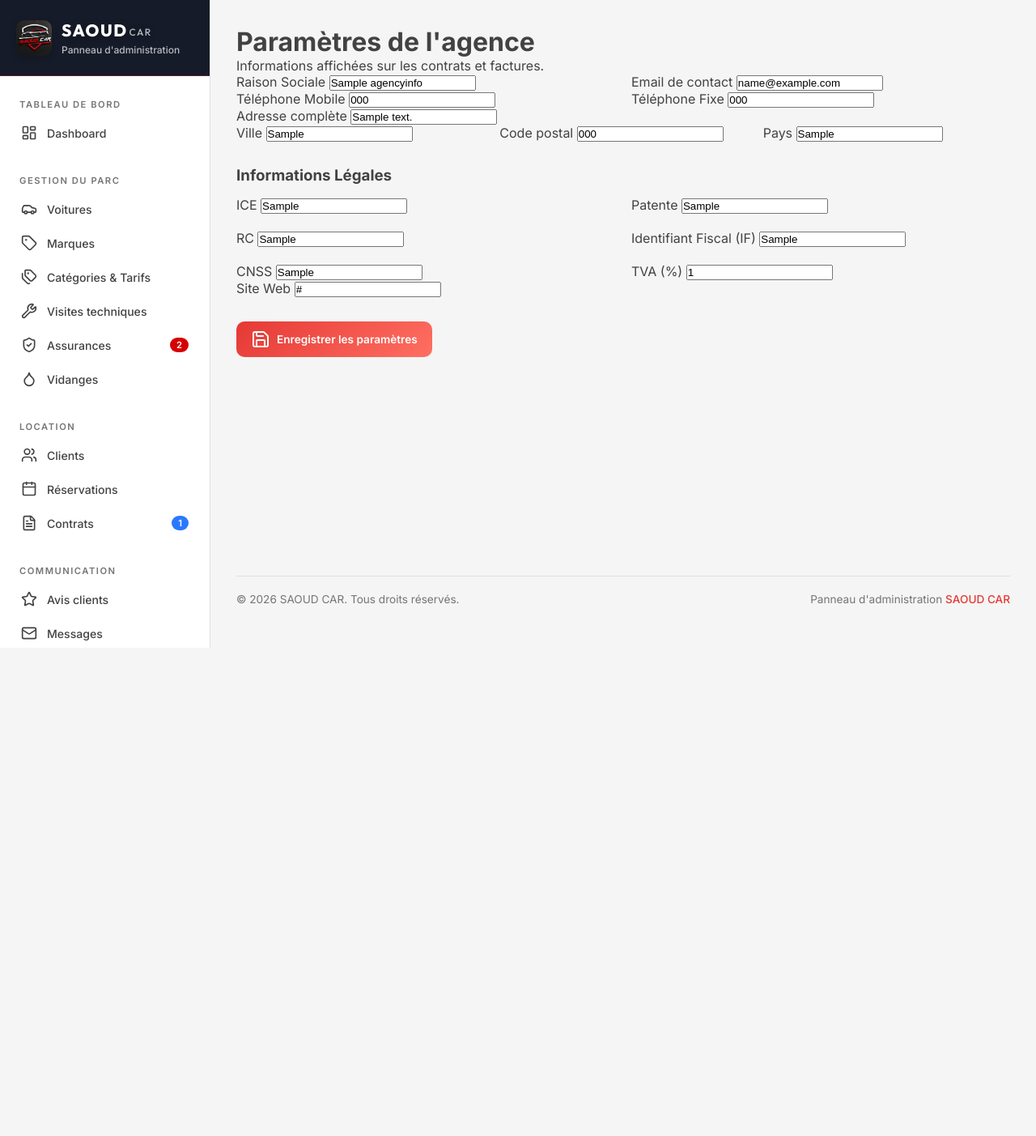
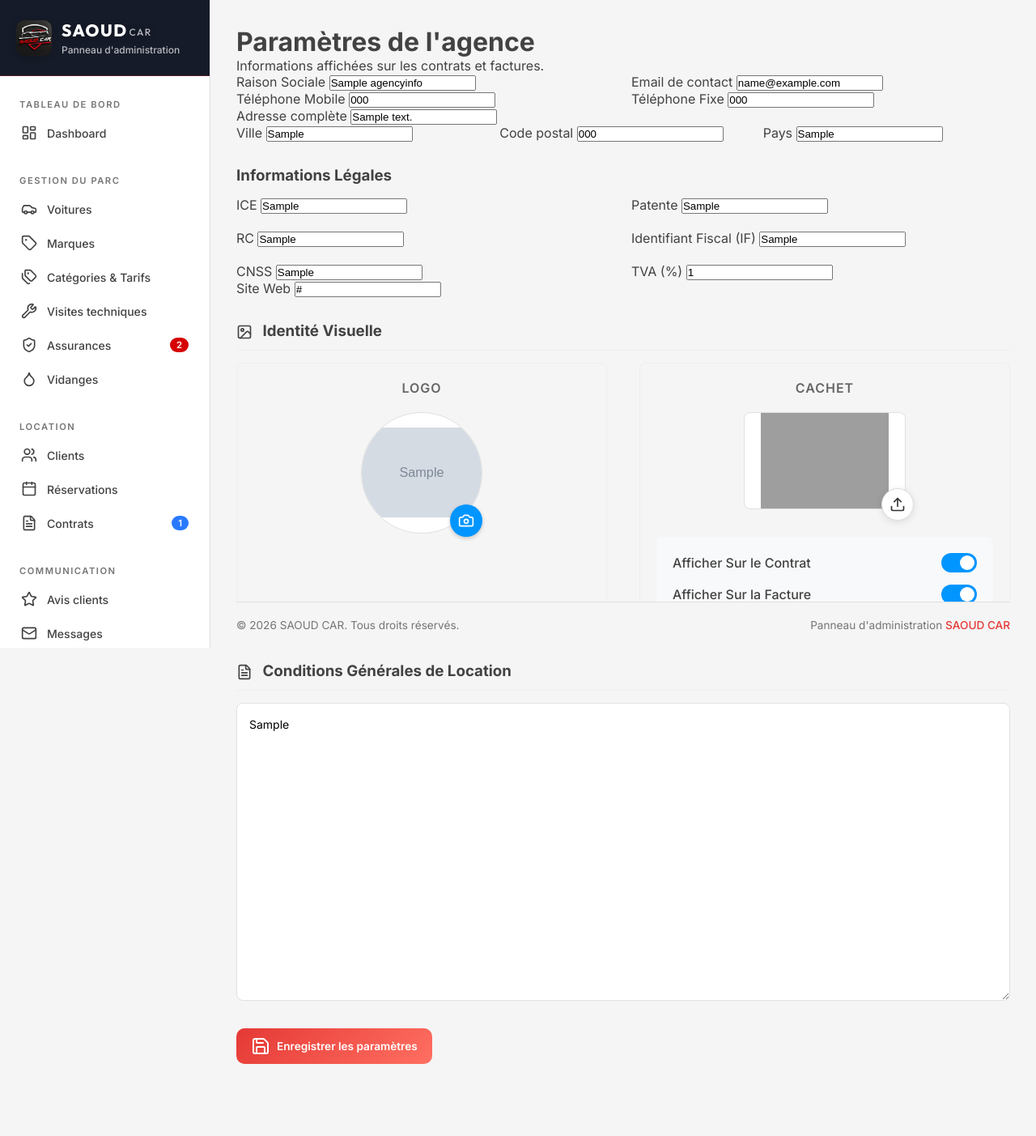
Before and after one commit to HatimZahiri1/saoud-car, a Django app: page /admin/parametres/ in a window 1280 px wide. Shown: the whole page at 81% size. Before the commit the page ends 800 px from the top, so only its background shows below. Run offline with Django 5.2, Linux system fonts and the light colour scheme; data comes from the database, SQL or seed files in the repository; tables that the repository leaves empty hold one stand-in row (values such as "Sample post"); grey boxes marked "Sample" are stand-in pictures; grey boxes are pictures that could not be loaded.

Commit message:
Add visual identity fields to AgencyInfo (logo, stamp, conditions)

```diff
--- a/core/models.py
+++ b/core/models.py
@@ -344,6 +344,84 @@ class ContactMessage(models.Model):
 # ============================================
 #  MODÈLE PARAMÈTRES AGENCE
 # ============================================
+
+DEFAULT_CONDITIONS = """Article 1 – État du véhicule
+Le véhicule est remis au locataire en parfait état de marche.
+Le locataire doit vérifier immédiatement l’état du véhicule ainsi que les accessoires fournis (roue de secours, outils, etc.).
+Le véhicule doit être restitué dans le même état que celui constaté lors de la remise.
+
+Le locataire doit :
+Ne faire aucune modification au véhicule.
+Retourner le véhicule propre.
+Respecter la limite de 200 km par jour, sauf accord contraire.
+S’assurer que le compteur reste lisible et intact.
+Tout dommage non signalé lors du retour sera à la charge du locataire.
+
+Article 2 – Utilisation du véhicule
+La location est personnelle et non transmissible.
+Le locataire s’engage à :
+Utiliser le véhicule uniquement pour ses besoins personnels.
+Respecter le code de la route.
+Ne permettre la conduite qu’aux conducteurs autorisés et mentionnés au contrat.
+Il est strictement interdit de :
+Transporter des marchandises contre rémunération.
+Utiliser le véhicule pour des courses, rallyes ou compétitions.
+Transporter des objets dangereux.
+Utiliser le véhicule pour pousser un autre véhicule.
+Faire du remorquage.
+Toute utilisation contraire engage la responsabilité totale du locataire.
+
+Article 3 – Carburant et lubrifiants
+Le carburant est entièrement à la charge du locataire.
+Le locataire doit contrôler régulièrement :
+Les niveaux d’huile
+Le liquide de frein
+Le liquide de refroidissement
+Les frais de graissage et d’entretien courant sont à la charge du locataire.
+Il devra fournir des factures justifiant les opérations effectuées (avec indication du kilométrage).
+
+Article 4 – Entretien et réparations
+Les réparations dues à l’usure normale sont à la charge du loueur.
+Les réparations dues à une mauvaise utilisation, un accident ou une négligence sont à la charge du locataire.
+Le locataire ne peut effectuer aucune réparation sans autorisation préalable du loueur, sauf en cas d’urgence.
+Toute immobilisation du véhicule causée par une mauvaise utilisation entraîne une indemnité.
+
+Article 5 – Assurance et accident
+L’assurance couvre :
+Les dommages causés au véhicule conformément au contrat.
+La responsabilité civile obligatoire.
+Le locataire reste responsable :
+Des dommages résultant d’une mauvaise utilisation.
+Des vols causés par négligence (véhicule non fermé, clés laissées à l’intérieur).
+Des objets personnels transportés.
+En cas d’accident :
+Le locataire doit informer immédiatement la société.
+Remplir un constat amiable.
+Fournir les coordonnées des témoins éventuels.
+
+Article 6 – Règlement – Prépaiement – Prolongation
+Le prépaiement sert uniquement à réserver la location.
+Toute prolongation doit être validée et réglée auprès de la société.
+Les frais supplémentaires (carburant, retards, dommages, jours ajoutés) sont à la charge du locataire.
+La société se réserve le droit de récupérer le véhicule à tout moment en cas de non-respect du contrat.
+
+Article 7 – Documents du véhicule
+Le locataire doit restituer :
+La carte grise
+L’assurance
+Les clés
+Les documents du véhicule
+En cas de perte, les frais de duplicata seront à la charge du locataire.
+
+Article 8 – Responsabilité
+Le locataire est responsable :
+De toute amende ou infraction commise durant la location.
+Des dommages causés au véhicule non couverts par l’assurance.
+De la perte d’objets ou d’accessoires fournis.
+
+Article 9 – Juridiction
+En cas de litige, les tribunaux compétents seront ceux du lieu de signature du contrat."""
+
 class AgencyInfo(models.Model):
     name = models.CharField(max_length=100, default="SAOUD CAR", verbose_name="Raison Sociale")
     email = models.EmailField(default="saoud88000@gmail.com", verbose_name="Email")
@@ -362,6 +440,13 @@ class AgencyInfo(models.Model):
     if_tax = models.CharField(max_length=50, default="40 39 14 74", verbose_name="IF")
     cnss = models.CharField(max_length=50, default="8744080", verbose_name="CNSS")
     tva = models.PositiveIntegerField(default=20, verbose_name="TVA (%)")
+
+    # Identité Visuelle et Contrat
+    conditions_generales = models.TextField(default=DEFAULT_CONDITIONS, verbose_name="Conditions Générales")
+    logo = models.ImageField(upload_to='agency/', blank=True, null=True, verbose_name="Logo")
+    stamp = models.ImageField(upload_to='agency/', blank=True, null=True, verbose_name="Cachet")
+    show_stamp_on_contract = models.BooleanField(default=True, verbose_name="Afficher Sur le Contrat")
+    show_stamp_on_invoice = models.BooleanField(default=True, verbose_name="Afficher Sur la Facture")
 
     class Meta:
         verbose_name = "Informations de l'agence"
--- a/core/templates/core/admin/agency_settings.html
+++ b/core/templates/core/admin/agency_settings.html
@@ -1,5 +1,49 @@
 {% extends 'core/admin/base_admin.html' %}
 {% block title %}Paramètres de l'agence{% endblock %}
+
+{% block extra_head %}
+<style>
+.toggle-switch {
+    position: relative;
+    display: inline-block;
+    width: 44px;
+    height: 24px;
+}
+.toggle-switch input {
+    opacity: 0;
+    width: 0;
+    height: 0;
+}
+.toggle-slider {
+    position: absolute;
+    cursor: pointer;
+    top: 0;
+    left: 0;
+    right: 0;
+    bottom: 0;
+    background-color: #ccc;
+    transition: .4s;
+    border-radius: 24px;
+}
+.toggle-slider:before {
+    position: absolute;
+    content: "";
+    height: 18px;
+    width: 18px;
+    left: 3px;
+    bottom: 3px;
+    background-color: white;
+    transition: .4s;
+    border-radius: 50%;
+}
+input:checked + .toggle-slider {
+    background-color: #0095ff;
+}
+input:checked + .toggle-slider:before {
+    transform: translateX(20px);
+}
+</style>
+{% endblock %}
 
 {% block content %}
 <div class="admin-header">
@@ -10,7 +54,7 @@
 </div>
 
 <div class="admin-card">
-    <form method="POST" class="admin-form">
+    <form method="POST" class="admin-form" enctype="multipart/form-data">
         {% csrf_token %}
 
         <div style="display: grid; grid-template-columns: 1fr 1fr; gap: 20px;">
@@ -89,6 +133,68 @@
             <input type="text" name="website" value="{{ agency.website }}">
         </div>
 
+        <h3 style="margin: 30px 0 15px 0; border-bottom: 1px solid #eee; padding-bottom: 10px;">
+            <i data-lucide="image" style="width: 20px; vertical-align: middle; margin-right: 8px;"></i> Identité Visuelle
+        </h3>
+
+        <div style="display: flex; gap: 40px; flex-wrap: wrap; margin-bottom: 30px;">
+            <!-- Logo -->
+            <div style="flex: 1; text-align: center; border: 1px solid #eee; padding: 20px; border-radius: 8px;">
+                <h4 style="color: #666; margin-bottom: 20px; font-weight: 600; letter-spacing: 1px;">LOGO</h4>
+                <div style="position: relative; display: inline-block;">
+                    {% if agency.logo %}
+                        <img src="{{ agency.logo.url }}" alt="Logo" style="width: 150px; height: 150px; object-fit: contain; border-radius: 50%; border: 1px solid #e0e0e0; background: #fff;">
+                    {% else %}
+                        <div style="width: 150px; height: 150px; border-radius: 50%; border: 1px solid #e0e0e0; background: #f9f9f9; display: flex; align-items: center; justify-content: center; color: #999;">Pas de logo</div>
+                    {% endif %}
+                    <label for="id_logo" style="position: absolute; bottom: 0; right: 0; background: #0095ff; color: white; width: 40px; height: 40px; border-radius: 50%; display: flex; align-items: center; justify-content: center; cursor: pointer; box-shadow: 0 2px 5px rgba(0,0,0,0.2);">
+                        <i data-lucide="camera" style="width: 20px;"></i>
+                    </label>
+                    <input type="file" name="logo" id="id_logo" style="display: none;" accept="image/*">
+                </div>
+            </div>
+
+            <!-- Cachet -->
+            <div style="flex: 1; text-align: center; border: 1px solid #eee; padding: 20px; border-radius: 8px;">
+                <h4 style="color: #666; margin-bottom: 20px; font-weight: 600; letter-spacing: 1px;">CACHET</h4>
+                <div style="position: relative; display: inline-block;">
+                    {% if agency.stamp %}
+                        <img src="{{ agency.stamp.url }}" alt="Cachet" style="width: 200px; height: 120px; object-fit: contain; border: 1px solid #e0e0e0; border-radius: 8px; background: #fff;">
+                    {% else %}
+                        <div style="width: 200px; height: 120px; border: 1px solid #e0e0e0; border-radius: 8px; background: #f9f9f9; display: flex; align-items: center; justify-content: center; color: #999;">Pas de cachet</div>
+                    {% endif %}
+                    <label for="id_stamp" style="position: absolute; bottom: -10px; right: -10px; background: #fff; color: #333; width: 40px; height: 40px; border-radius: 50%; display: flex; align-items: center; justify-content: center; cursor: pointer; box-shadow: 0 2px 10px rgba(0,0,0,0.1); border: 1px solid #ddd;">
+                        <i data-lucide="upload" style="width: 20px;"></i>
+                    </label>
+                    <input type="file" name="stamp" id="id_stamp" style="display: none;" accept="image/*">
+                </div>
+
+                <div style="margin-top: 30px; background: #f8f9fa; padding: 20px; border-radius: 8px; text-align: left;">
+                    <div style="display: flex; align-items: center; justify-content: space-between; margin-bottom: 15px;">
+                        <span style="font-weight: 500;">Afficher Sur le Contrat</span>
+                        <label class="toggle-switch">
+                            <input type="checkbox" name="show_stamp_on_contract" {% if agency.show_stamp_on_contract %}checked{% endif %}>
+                            <span class="toggle-slider"></span>
+                        </label>
+                    </div>
+                    <div style="display: flex; align-items: center; justify-content: space-between;">
+                        <span style="font-weight: 500;">Afficher Sur la Facture</span>
+                        <label class="toggle-switch">
+                            <input type="checkbox" name="show_stamp_on_invoice" {% if agency.show_stamp_on_invoice %}checked{% endif %}>
+                            <span class="toggle-slider"></span>
+                        </label>
+                    </div>
+                </div>
+            </div>
+        </div>
+
+        <h3 style="margin: 30px 0 15px 0; border-bottom: 1px solid #eee; padding-bottom: 10px;">
+            <i data-lucide="file-text" style="width: 20px; vertical-align: middle; margin-right: 8px;"></i> Conditions Générales de Location
+        </h3>
+        <div class="form-group">
+            <textarea name="conditions_generales" rows="15" style="width: 100%; padding: 15px; border-radius: 8px; border: 1px solid #e0e0e0; font-family: inherit; font-size: 14px; line-height: 1.6; resize: vertical;">{{ agency.conditions_generales }}</textarea>
+        </div>
+
         <div class="form-actions" style="margin-top: 30px;">
             <button type="submit" class="admin-btn admin-btn-primary">
                 <i data-lucide="save"></i> Enregistrer les paramètres
--- a/core/views.py
+++ b/core/views.py
@@ -1186,6 +1186,17 @@ def admin_agency_settings(request):
         agency.if_tax = request.POST.get('if_tax', agency.if_tax)
         agency.cnss = request.POST.get('cnss', agency.cnss)
         agency.tva = request.POST.get('tva', agency.tva)
+
+        # Nouvelles informations
+        agency.conditions_generales = request.POST.get('conditions_generales', agency.conditions_generales)
+        agency.show_stamp_on_contract = request.POST.get('show_stamp_on_contract') == 'on'
+        agency.show_stamp_on_invoice = request.POST.get('show_stamp_on_invoice') == 'on'
+
+        if 'logo' in request.FILES:
+            agency.logo = request.FILES['logo']
+        if 'stamp' in request.FILES:
+            agency.stamp = request.FILES['stamp']
+
         agency.save()
         messages.success(request, "Paramètres de l'agence mis à jour.")
         return redirect('core:admin_agency_settings')
--- a/requirements.txt
+++ b/requirements.txt
@@ -5,3 +5,4 @@ dj-database-url==2.3.0
 psycopg2-binary==2.9.10
 reportlab==5.0.0
 openpyxl==3.1.5
+Pillow==10.4.0
```
Also changed, not shown: cachet.png (added), contlogo.png (added), core/migrations/0007_agencyinfo_conditions_generales_agencyinfo_logo_and_more.py (added).
